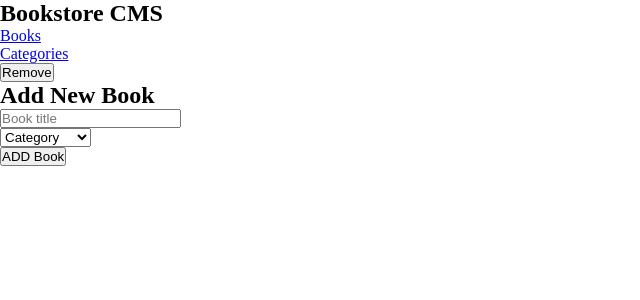
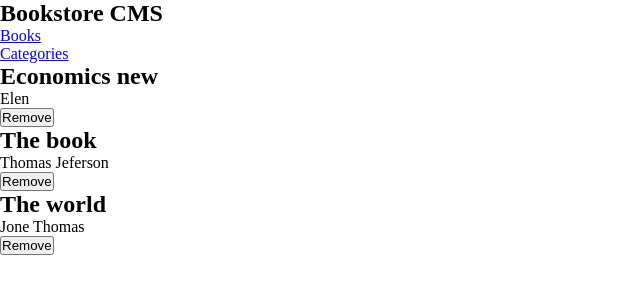
Before and after one commit to bernabasy/Bookstore, a React (Create React App) app: page / in a window 1280 px wide. Shown: the top 300 px of the page, without its empty margins (0-640 px from the left). Built offline with nearby package versions, Linux system fonts and the light colour scheme.

Commit message:
Displays books from Redux store

```diff
--- /dev/null
+++ b/src/components/Book.js
@@ -0,0 +1,14 @@
+const Book = (book) => {
+  const {
+    title, author,
+  } = book;
+
+  return (
+    <div>
+      <h2>{title}</h2>
+      <p>{author}</p>
+    </div>
+  );
+};
+
+export default Book;
--- a/src/components/Books.js
+++ b/src/components/Books.js
@@ -1,41 +1,24 @@
 import React from 'react';
-import PropTypes from 'prop-types';
+import { useSelector } from 'react-redux';
+import Book from './Book';
 
-export default function Books(props) {
-  const { title, author } = props;
+export default function Books() {
+  const booklist = useSelector((state) => state.books);
+
   return (
     <>
       <div>
         <ul>
-          <li>
-            <span>{title}</span>
-            <span>{author}</span>
-            <button type="submit">Remove</button>
-          </li>
+          {booklist.map((book) => (
+            <li key={book.id}>
+              <Book title={book.title} author={book.author} />
+              <div>
+                <button type="button">Remove</button>
+              </div>
+            </li>
+          ))}
         </ul>
-        <h2>Add New Book</h2>
-        <form>
-          <div>
-            <input placeholder="Book title" />
-          </div>
-          <div>
-            <select>
-              <option selected>Category</option>
-              <option value="ONE">Category1</option>
-              <option value="TWO">categories2</option>
-            </select>
-          </div>
-          <div>
-            <button type="submit">ADD Book</button>
-          </div>
-        </form>
       </div>
-
     </>
   );
 }
-
-Books.propTypes = {
-  title: PropTypes.string.isRequired,
-  author: PropTypes.string.isRequired,
-};
```
